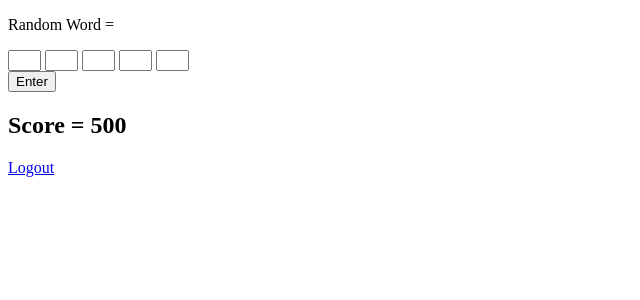
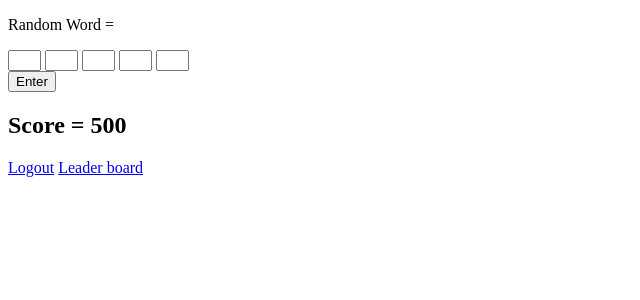
Before and after one commit to Group-Projects-Python/wordgame, a Flask app: page /dashboard in a window 1280 px wide. Shown: the top 300 px of the page, without its empty margins (0-640 px from the left). Run offline with Flask 2, Linux system fonts and the light colour scheme; the visitor is signed in with stand-in values (Sample User, id 1); data that the repository does not hold is empty.

Commit message:
Update home.html

```diff
--- a/flask_app/templates/home.html
+++ b/flask_app/templates/home.html
@@ -26,6 +26,7 @@
     </div>
     <div>
         <a href="/logout">Logout</a>
+        <a href="/leaderboard">Leader board</a>
     </div>
 </body>
 </html>
```
